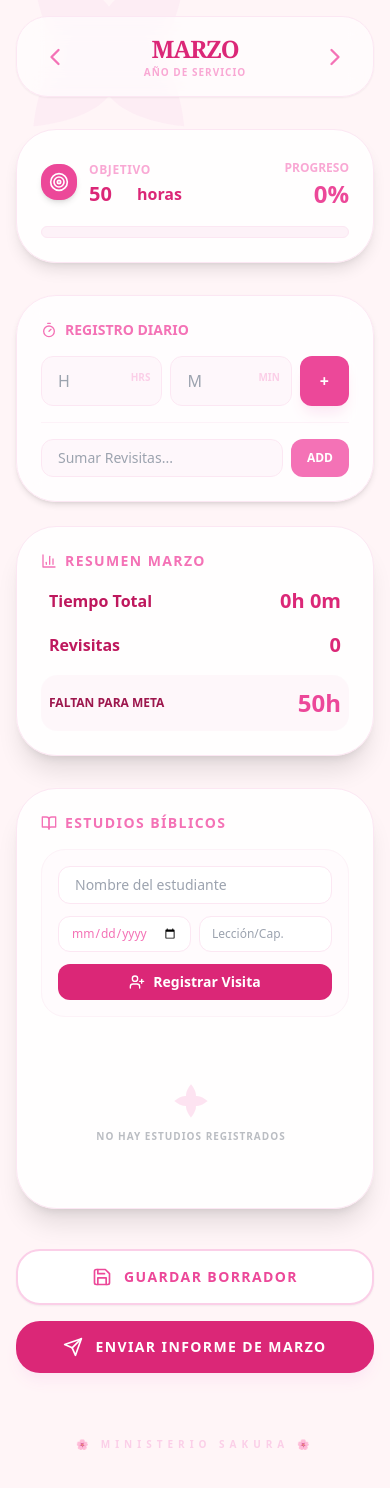
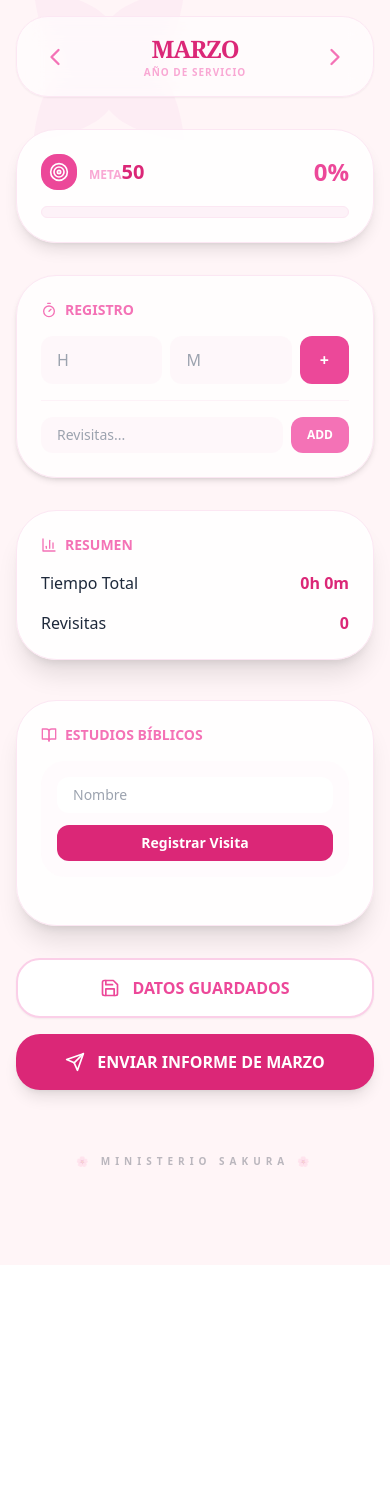
Before and after one commit to otmarycarolina-ship-it/mi-registro-sakura, a React (Create React App) app: page / in a window 390 px wide. Shown: the top 1488 px of the page. After the commit the page ends 1265 px from the top, so only its background shows below. Built offline with nearby package versions, Linux system fonts and the light colour scheme.

Commit message:
Update App.js

```diff
--- a/src/App.js
+++ b/src/App.js
@@ -1,326 +1,152 @@
 import React, { useState, useEffect } from 'react';
 import {
-  Calendar,
-  Clock,
-  BookOpen,
-  Trash2,
-  BarChart3,
-  Target,
-  Heart,
-  Timer,
-  ChevronRight,
-  ChevronLeft,
-  UserPlus,
-  Send,
-  Save
+  Calendar, Clock, BookOpen, Trash2, BarChart3,
+  Target, Heart, Timer, ChevronRight, ChevronLeft,
+  UserPlus, Send, Save
 } from 'lucide-react';
 
 const App = () => {
-  // --- Estado Principal por Mes ---
-  const meses = [
-    "Enero", "Febrero", "Marzo", "Abril", "Mayo", "Junio",
-    "Julio", "Agosto", "Septiembre", "Octubre", "Noviembre", "Diciembre"
-  ];
+  const meses = ["Enero", "Febrero", "Marzo", "Abril", "Mayo", "Junio", "Julio", "Agosto", "Septiembre", "Octubre", "Noviembre", "Diciembre"];
+  const [mesIndice, setMesIndice] = useState(new Date().getMonth());
 
-  const [mesIndice, setMesIndice] = useState(new Date().getMonth());
-  const [datosMensuales, setDatosMensuales] = useState({});
+  // --- Lógica de Autoguardado (LocalStorage) ---
+  const [datosMensuales, setDatosMensuales] = useState(() => {
+    const guardado = localStorage.getItem('sakura_data');
+    return guardado ? JSON.parse(guardado) : {};
+  });
 
-  // Inicializar datos para el mes actual si no existen
+  useEffect(() => {
+    localStorage.setItem('sakura_data', JSON.stringify(datosMensuales));
+  }, [datosMensuales]);
+
   const mesActualKey = meses[mesIndice];
-
   const currentData = datosMensuales[mesActualKey] || {
-    meta: 50,
-    horas: 0,
-    minutos: 0,
-    revisitas: 0,
-    estudiantes: []
+    meta: 50, horas: 0, minutos: 0, revisitas: 0, estudiantes: []
   };
 
-  // --- Funciones de Actualización de Estado ---
   const updateCurrentMonth = (newData) => {
     setDatosMensuales(prev => ({
-      ...prev,
-      [mesActualKey]: { ...currentData, ...newData }
+      ...prev, [mesActualKey]: { ...currentData, ...newData }
     }));
   };
 
-  // Estados locales para formularios
+  // --- Función para WhatsApp ---
+  const enviarWhatsApp = () => {
+    const mensaje = `🌸 *Informe de ${mesActualKey}* 🌸%0A%0A` +
+                    `⏱️ *Tiempo:* ${currentData.horas}h ${currentData.minutos}m%0A` +
+                    `🔄 *Revisitas:* ${currentData.revisitas}%0A` +
+                    `📖 *Estudios:* ${currentData.estudiantes.length}%0A%0A` +
+                    `_Enviado desde mi Registro Sakura_`;
+
+    window.open(`https://wa.me/?text=${mensaje}`, '_blank');
+  };
+
+  // Estados locales
   const [nuevaHora, setNuevaHora] = useState('');
   const [nuevoMinuto, setNuevoMinuto] = useState('');
   const [nuevaRevisita, setNuevaRevisita] = useState('');
-  const [nuevoEstudiante, setNuevoEstudiante] = useState({
-    nombre: '',
-    fecha: '',
-    leccion: ''
-  });
-
-  // --- Lógica de Negocio ---
-  const cambiarMes = (direccion) => {
-    setMesIndice(prev => {
-      if (direccion === 'sig') return (prev + 1) % 12;
-      return (prev - 1 + 12) % 12;
-    });
-  };
+  const [nuevoEstudiante, setNuevoEstudiante] = useState({ nombre: '', fecha: '', leccion: '' });
 
   const agregarTiempo = () => {
     let h = parseInt(nuevaHora) || 0;
     let m = parseInt(nuevoMinuto) || 0;
-
     if (h > 0 || m > 0) {
-      const totalMinutosActuales = (currentData.horas * 60) + currentData.minutos;
-      const minutosAAgregar = (h * 60) + m;
-      const nuevoTotalMinutos = totalMinutosActuales + minutosAAgregar;
-
-      updateCurrentMonth({
-        horas: Math.floor(nuevoTotalMinutos / 60),
-        minutos: nuevoTotalMinutos % 60
-      });
-
-      setNuevaHora('');
-      setNuevoMinuto('');
+      const totalMinutos = (currentData.horas * 60) + currentData.minutos + (h * 60) + m;
+      updateCurrentMonth({ horas: Math.floor(totalMinutos / 60), minutos: totalMinutos % 60 });
+      setNuevaHora(''); setNuevoMinuto('');
     }
   };
 
   const agregarEstudiante = () => {
     if (nuevoEstudiante.nombre) {
-      const listaActualizada = [...currentData.estudiantes, { ...nuevoEstudiante, id: Date.now() }];
-      updateCurrentMonth({ estudiantes: listaActualizada });
+      updateCurrentMonth({ estudiantes: [...currentData.estudiantes, { ...nuevoEstudiante, id: Date.now() }] });
       setNuevoEstudiante({ nombre: '', fecha: '', leccion: '' });
     }
   };
 
-  const eliminarEstudiante = (id) => {
-    const listaFiltrada = currentData.estudiantes.filter(e => e.id !== id);
-    updateCurrentMonth({ estudiantes: listaFiltrada });
-  };
-
-  const horasRestantes = Math.max(0, currentData.meta - currentData.horas);
   const porcentaje = Math.min(100, (currentData.horas / currentData.meta) * 100);
-
   const SakuraIcon = ({ className }) => (
-    <svg viewBox="0 0 24 24" fill="currentColor" className={className}>
-      <path d="M12,22C12,22 15,18.5 15,15.5C15,13.5 13.5,12 12,12C10.5,12 9,13.5 9,15.5C9,18.5 12,22 12,22M12,2C12,2 9,5.5 9,8.5C9,10.5 10.5,12 12,12C13.5,12 15,10.5 15,8.5C15,5.5 12,2 12,2M2,12C2,12 5.5,15 8.5,15C10.5,15 12,13.5 12,12C12,10.5 10.5,9 8.5,9C5.5,9 2,12 2,12M22,12C22,12 18.5,9 15.5,9C13.5,9 12,10.5 12,12C12,13.5 13.5,15 15.5,15C18.5,15 22,12 22,12Z" />
-    </svg>
+    <svg viewBox="0 0 24 24" fill="currentColor" className={className}><path d="M12,22C12,22 15,18.5 15,15.5C15,13.5 13.5,12 12,12C10.5,12 9,13.5 9,15.5C9,18.5 12,22 12,22M12,2C12,2 9,5.5 9,8.5C9,10.5 10.5,12 12,12C13.5,12 15,10.5 15,8.5C15,5.5 12,2 12,2M2,12C2,12 5.5,15 8.5,15C10.5,15 12,13.5 12,12C12,10.5 10.5,9 8.5,9C5.5,9 2,12 2,12M22,12C22,12 18.5,9 15.5,9C13.5,9 12,10.5 12,12C12,13.5 13.5,15 15.5,15C18.5,15 22,12 22,12Z" /></svg>
   );
 
   return (
     <div className="min-h-screen bg-[#fff5f7] p-4 md:p-8 font-sans text-slate-800 relative overflow-hidden pb-24">
-      {/* Decoración ambiental */}
       <div className="absolute top-[-5%] left-[-5%] text-pink-100 opacity-50 rotate-45"><SakuraIcon className="w-64 h-64" /></div>
-
       <div className="max-w-4xl mx-auto relative z-10">
 
-        {/* Selector de Mes */}
         <nav className="flex items-center justify-between mb-8 bg-white/60 backdrop-blur-md p-4 rounded-[2rem] shadow-sm border border-pink-100">
-          <button onClick={() => cambiarMes('ant')} className="p-2 text-pink-400 hover:bg-pink-50 rounded-full transition-colors">
-            <ChevronLeft size={28} />
-          </button>
+          <button onClick={() => setMesIndice((mesIndice - 1 + 12) % 12)} className="p-2 text-pink-400"><ChevronLeft size={28} /></button>
           <div className="text-center">
-            <h1 className="text-2xl font-serif font-black text-pink-600 uppercase tracking-tighter">
-              {mesActualKey}
-            </h1>
+            <h1 className="text-2xl font-serif font-black text-pink-600 uppercase tracking-tighter">{mesActualKey}</h1>
             <p className="text-[10px] font-bold text-pink-300 uppercase tracking-widest">Año de Servicio</p>
           </div>
-          <button onClick={() => cambiarMes('sig')} className="p-2 text-pink-400 hover:bg-pink-50 rounded-full transition-colors">
-            <ChevronRight size={28} />
-          </button>
+          <button onClick={() => setMesIndice((mesIndice + 1) % 12)} className="p-2 text-pink-400"><ChevronRight size={28} /></button>
         </nav>
 
-        {/* Panel de Meta */}
         <section className="bg-white/90 p-6 rounded-[2.5rem] shadow-lg border border-pink-100 mb-8">
           <div className="flex items-center justify-between mb-4">
             <div className="flex items-center gap-3">
-              <div className="bg-pink-500 p-2 rounded-2xl text-white shadow-md">
-                <Target size={20} />
-              </div>
+              <div className="bg-pink-500 p-2 rounded-2xl text-white"><Target size={20} /></div>
               <div>
-                <span className="text-xs font-bold text-pink-300 uppercase tracking-wider">Objetivo</span>
-                <div className="flex items-center gap-2">
-                  <input
-                    type="number"
-                    value={currentData.meta}
-                    onChange={(e) => updateCurrentMonth({ meta: Number(e.target.value) })}
-                    className="w-10 font-black text-xl text-pink-600 bg-transparent focus:outline-none"
-                  />
-                  <span className="text-pink-600 font-bold">horas</span>
+                <span className="text-xs font-bold text-pink-300 uppercase">Meta</span>
+                <input type="number" value={currentData.meta} onChange={(e) => updateCurrentMonth({ meta: Number(e.target.value) })} className="w-12 font-black text-xl text-pink-600 bg-transparent focus:outline-none" />
               </div>
             </div>
-            </div>
-            <div className="text-right">
-              <span className="text-xs font-bold text-pink-300 uppercase">Progreso</span>
             <p className="text-2xl font-black text-pink-500">{porcentaje.toFixed(0)}%</p>
           </div>
+          <div className="h-3 w-full bg-pink-50 rounded-full overflow-hidden border border-pink-100"><div className="h-full bg-pink-500 transition-all duration-700" style={{ width: `${porcentaje}%` }} /></div>
+        </section>
+
+        <div className="grid grid-cols-1 md:grid-cols-2 gap-8 mb-10">
+          <section className="bg-white/80 p-6 rounded-[2.5rem] shadow-md border border-pink-100">
+            <h2 className="text-sm font-black uppercase text-pink-400 mb-4 flex items-center gap-2"><Timer size={16} /> Registro</h2>
+            <div className="flex gap-2 mb-4">
+              <input type="number" placeholder="H" className="w-full bg-pink-50/50 rounded-xl px-4 py-3 text-pink-700" value={nuevaHora} onChange={e => setNuevaHora(e.target.value)} />
+              <input type="number" placeholder="M" className="w-full bg-pink-50/50 rounded-xl px-4 py-3 text-pink-700" value={nuevoMinuto} onChange={e => setNuevoMinuto(e.target.value)} />
+              <button onClick={agregarTiempo} className="bg-pink-500 text-white px-5 rounded-xl font-bold">+</button>
             </div>
-          <div className="h-3 w-full bg-pink-50 rounded-full overflow-hidden border border-pink-100 p-0.5">
-            <div className="h-full bg-gradient-to-r from-pink-300 to-pink-500 rounded-full transition-all duration-700" style={{ width: `${porcentaje}%` }} />
+            <div className="flex gap-2 pt-4 border-t border-pink-50">
+              <input type="number" placeholder="Revisitas..." className="flex-1 bg-pink-50/50 rounded-xl px-4 py-2 text-sm" value={nuevaRevisita} onChange={e => setNuevaRevisita(e.target.value)} />
+              <button onClick={() => { updateCurrentMonth({ revisitas: currentData.revisitas + (parseInt(nuevaRevisita) || 0) }); setNuevaRevisita(''); }} className="bg-pink-400 text-white px-4 rounded-xl font-bold text-xs">ADD</button>
             </div>
           </section>
 
-        <div className="grid grid-cols-1 md:grid-cols-2 gap-8 mb-10">
-          {/* Registro de Actividad */}
-          <div className="space-y-6">
-            <section className="bg-white/80 backdrop-blur-md p-6 rounded-[2.5rem] shadow-md border border-pink-100">
-              <h2 className="text-sm font-black uppercase text-pink-400 mb-4 flex items-center gap-2">
-                <Timer size={16} /> Registro Diario
-              </h2>
-              <div className="flex gap-2 mb-4">
-                <div className="flex-1 relative">
-                  <input
-                    type="number" placeholder="H"
-                    className="w-full bg-pink-50/50 border border-pink-100 rounded-xl px-4 py-3 text-pink-700 focus:outline-none"
-                    value={nuevaHora} onChange={e => setNuevaHora(e.target.value)}
-                  />
-                  <span className="absolute right-3 top-3.5 text-[10px] font-bold text-pink-200">HRS</span>
-                </div>
-                <div className="flex-1 relative">
-                  <input
-                    type="number" placeholder="M"
-                    className="w-full bg-pink-50/50 border border-pink-100 rounded-xl px-4 py-3 text-pink-700 focus:outline-none"
-                    value={nuevoMinuto} onChange={e => setNuevoMinuto(e.target.value)}
-                  />
-                  <span className="absolute right-3 top-3.5 text-[10px] font-bold text-pink-200">MIN</span>
-                </div>
-                <button onClick={agregarTiempo} className="bg-pink-500 text-white px-5 rounded-xl font-bold shadow-lg shadow-pink-100 active:scale-95">+</button>
-              </div>
-              <div className="flex gap-2 pt-4 border-t border-pink-50">
-                <input
-                  type="number" placeholder="Sumar Revisitas..."
-                  className="flex-1 bg-pink-50/50 border border-pink-100 rounded-xl px-4 py-2 text-sm text-pink-700 focus:outline-none"
-                  value={nuevaRevisita} onChange={e => setNuevaRevisita(e.target.value)}
-                />
-                <button
-                  onClick={() => {
-                    const val = parseInt(nuevaRevisita) || 0;
-                    updateCurrentMonth({ revisitas: currentData.revisitas + val });
-                    setNuevaRevisita('');
-                  }}
-                  className="bg-pink-400 text-white px-4 rounded-xl font-bold text-xs"
-                >
-                  ADD
-                </button>
-              </div>
-            </section>
-
-            {/* Informe Consolidado Minimalista */}
           <section className="bg-white/90 p-6 rounded-[2.5rem] shadow-xl border border-pink-100">
-              <h2 className="text-sm font-black uppercase text-pink-400 mb-4 flex items-center gap-2 tracking-widest">
-                <BarChart3 size={16} /> Resumen {mesActualKey}
-              </h2>
+            <h2 className="text-sm font-black uppercase text-pink-400 mb-4 flex items-center gap-2"><BarChart3 size={16} /> Resumen</h2>
             <div className="space-y-4">
-                <div className="flex justify-between items-center px-2">
-                  <span className="text-pink-700 font-bold">Tiempo Total</span>
-                  <span className="text-xl font-black text-pink-600">{currentData.horas}h {currentData.minutos}m</span>
-                </div>
-                <div className="flex justify-between items-center px-2">
-                  <span className="text-pink-700 font-bold">Revisitas</span>
-                  <span className="text-xl font-black text-pink-600">{currentData.revisitas}</span>
-                </div>
-                <div className="flex justify-between items-center px-2 bg-pink-50/50 p-3 rounded-2xl">
-                  <span className="text-pink-800 font-black text-xs uppercase">Faltan para Meta</span>
-                  <span className="text-2xl font-black text-pink-500">{horasRestantes}h</span>
-                </div>
+              <div className="flex justify-between"><span>Tiempo Total</span><span className="font-black text-pink-600">{currentData.horas}h {currentData.minutos}m</span></div>
+              <div className="flex justify-between"><span>Revisitas</span><span className="font-black text-pink-600">{currentData.revisitas}</span></div>
             </div>
           </section>
         </div>
 
-          {/* Gestión de Estudios Bíblicos */}
-          <section className="bg-white/90 p-6 rounded-[2.5rem] shadow-xl border border-pink-100 flex flex-col h-full">
-            <h2 className="text-sm font-black uppercase text-pink-400 mb-4 flex items-center gap-2 tracking-widest">
-              <BookOpen size={16} /> Estudios Bíblicos
-            </h2>
-
-            {/* Formulario de Estudiante */}
-            <div className="space-y-3 mb-6 bg-pink-50/30 p-4 rounded-3xl border border-pink-50">
-              <input
-                type="text" placeholder="Nombre del estudiante"
-                className="w-full bg-white border border-pink-100 rounded-xl px-4 py-2 text-sm focus:outline-none"
-                value={nuevoEstudiante.nombre}
-                onChange={e => setNuevoEstudiante({...nuevoEstudiante, nombre: e.target.value})}
-              />
-              <div className="grid grid-cols-2 gap-2">
-                <input
-                  type="date"
-                  className="bg-white border border-pink-100 rounded-xl px-3 py-2 text-xs text-pink-400 focus:outline-none"
-                  value={nuevoEstudiante.fecha}
-                  onChange={e => setNuevoEstudiante({...nuevoEstudiante, fecha: e.target.value})}
-                />
-                <input
-                  type="text" placeholder="Lección/Cap."
-                  className="bg-white border border-pink-100 rounded-xl px-3 py-2 text-xs focus:outline-none"
-                  value={nuevoEstudiante.leccion}
-                  onChange={e => setNuevoEstudiante({...nuevoEstudiante, leccion: e.target.value})}
-                />
+        <section className="bg-white/90 p-6 rounded-[2.5rem] shadow-xl border border-pink-100 mb-8">
+          <h2 className="text-sm font-black uppercase text-pink-400 mb-4 flex items-center gap-2"><BookOpen size={16} /> Estudios Bíblicos</h2>
+          <div className="space-y-3 mb-6 bg-pink-50/30 p-4 rounded-3xl">
+            <input type="text" placeholder="Nombre" className="w-full bg-white rounded-xl px-4 py-2 text-sm" value={nuevoEstudiante.nombre} onChange={e => setNuevoEstudiante({...nuevoEstudiante, nombre: e.target.value})} />
+            <button onClick={agregarEstudiante} className="w-full bg-pink-600 text-white py-2 rounded-xl font-bold text-sm">Registrar Visita</button>
           </div>
-              <button
-                onClick={agregarEstudiante}
-                className="w-full bg-pink-600 text-white py-2 rounded-xl font-bold text-sm flex items-center justify-center gap-2 hover:bg-pink-700 transition-all"
-              >
-                <UserPlus size={16} /> Registrar Visita
-              </button>
-            </div>
-
-            {/* Lista de Estudiantes */}
-            <div className="flex-1 overflow-y-auto custom-scrollbar max-h-[300px] space-y-3 pr-2">
+          <div className="space-y-3">
             {currentData.estudiantes.map(est => (
-                <div key={est.id} className="group relative bg-white border border-pink-50 p-4 rounded-2xl hover:shadow-md transition-all">
-                  <div className="flex justify-between items-start">
-                    <div>
-                      <h3 className="font-black text-pink-700 text-sm">{est.nombre}</h3>
-                      <div className="flex gap-3 mt-1">
-                        <span className="text-[10px] text-pink-300 font-bold flex items-center gap-1 uppercase">
-                          <Calendar size={10} /> {est.fecha || 'Sin fecha'}
-                        </span>
-                        <span className="text-[10px] text-pink-400 font-bold flex items-center gap-1 uppercase">
-                          <BookOpen size={10} /> {est.leccion || 'Pendiente'}
-                        </span>
-                      </div>
-                    </div>
-                    <button
-                      onClick={() => eliminarEstudiante(est.id)}
-                      className="text-pink-100 hover:text-red-400 transition-colors p-1"
-                    >
-                      <Trash2 size={16} />
-                    </button>
-                  </div>
+              <div key={est.id} className="flex justify-between items-center bg-white border border-pink-50 p-4 rounded-2xl">
+                <span className="font-black text-pink-700">{est.nombre}</span>
+                <button onClick={() => updateCurrentMonth({ estudiantes: currentData.estudiantes.filter(e => e.id !== est.id) })} className="text-red-300"><Trash2 size={16} /></button>
               </div>
             ))}
-              {currentData.estudiantes.length === 0 && (
-                <div className="text-center py-10 opacity-30">
-                  <SakuraIcon className="w-10 h-10 mx-auto mb-2 text-pink-300" />
-                  <p className="text-[10px] font-bold uppercase tracking-widest">No hay estudios registrados</p>
-                </div>
-              )}
           </div>
         </section>
-        </div>
 
-        {/* Acciones Finales */}
-        <div className="flex flex-col sm:flex-row gap-4 mt-8">
-          <button className="flex-1 bg-white border-2 border-pink-200 text-pink-500 py-4 rounded-3xl font-black text-sm uppercase tracking-widest flex items-center justify-center gap-3 hover:bg-pink-50 transition-all shadow-sm">
-            <Save size={20} /> Guardar Borrador
+        <div className="flex flex-col gap-4 mt-8">
+          <button onClick={() => alert("¡Tus datos están seguros en este teléfono!")} className="bg-white border-2 border-pink-200 text-pink-500 py-4 rounded-3xl font-black uppercase flex items-center justify-center gap-3 shadow-sm">
+            <Save size={20} /> Datos Guardados
           </button>
-          <button
-            className="flex-[2] bg-pink-600 text-white py-4 rounded-3xl font-black text-sm uppercase tracking-widest flex items-center justify-center gap-3 hover:bg-pink-700 transition-all shadow-lg shadow-pink-100 active:scale-95"
-            onClick={() => {
-              const resumen = `Informe ${mesActualKey}:\nHoras: ${currentData.horas}:${currentData.minutos}\nRevisitas: ${currentData.revisitas}\nCursos: ${currentData.estudiantes.length}`;
-              console.log("Copiando al portapapeles:", resumen);
-              // Aquí podrías disparar una función de compartir
-            }}
-          >
+          <button onClick={enviarWhatsApp} className="bg-pink-600 text-white py-4 rounded-3xl font-black uppercase flex items-center justify-center gap-3 hover:bg-pink-700 shadow-lg active:scale-95">
             <Send size={20} /> Enviar Informe de {mesActualKey}
           </button>
         </div>
 
-        <footer className="mt-16 text-center">
-          <p className="text-[10px] font-black text-pink-200 uppercase tracking-[0.5em]">🌸 Ministerio Sakura 🌸</p>
-        </footer>
+        <footer className="mt-16 text-center opacity-30 font-black text-[10px] uppercase tracking-[0.5em]">🌸 Ministerio Sakura 🌸</footer>
       </div>
-
-      <style>{`
-        .custom-scrollbar::-webkit-scrollbar { width: 4px; }
-        .custom-scrollbar::-webkit-scrollbar-track { background: transparent; }
-        .custom-scrollbar::-webkit-scrollbar-thumb { background: #fbcfe8; border-radius: 10px; }
-      `}</style>
     </div>
   );
 };
```
Lines whose indentation alone changed are shown as unchanged.
